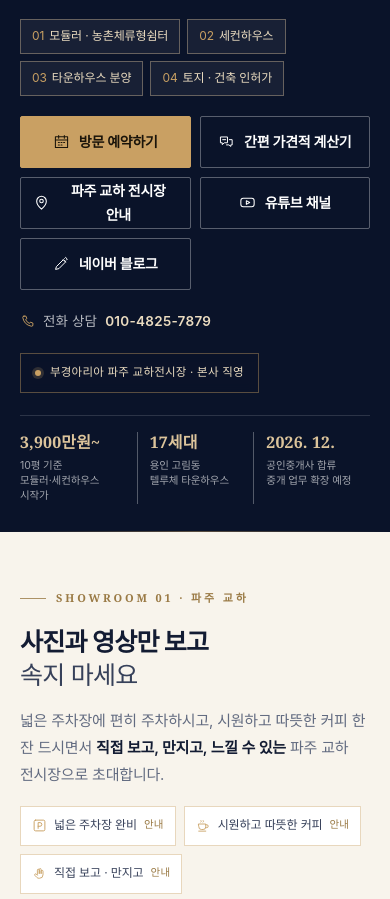
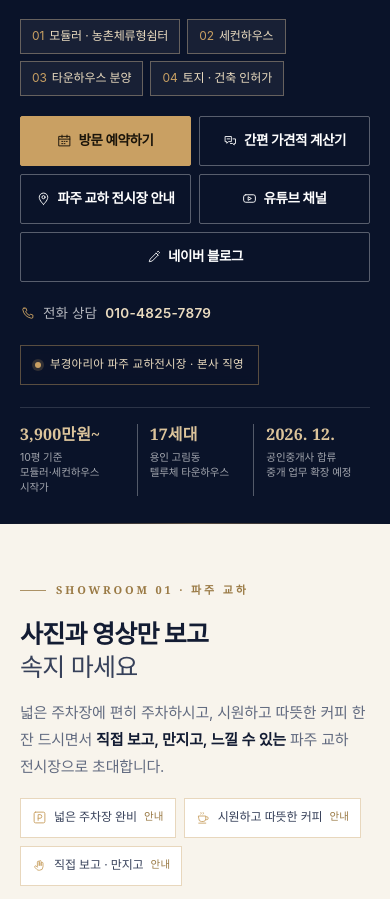
Before and after one commit to townhouseteluce-dotcom/housering-site, a plain HTML site: page index.html in a window 390 px wide. Shown: the part 870-1769 px from the top of the page. Drawn offline with Linux system fonts and the light colour scheme.

Commit message:
히어로 모바일 CTA 버튼 폭 보정, 지표 3개는 히어로 폭 전체 사용

```diff
--- a/index.html
+++ b/index.html
@@ -910,8 +910,9 @@ html.js [data-reveal].in{opacity:1;transform:none}
   .hs-dots{flex:1;justify-content:center}
   .hero h1{font-size:clamp(29px,8.4vw,40px);line-height:1.26}
   .hero-sub{font-size:15px;margin-bottom:22px}
-  .hero-actions{display:grid;grid-template-columns:1fr 1fr;gap:9px}
-  .hero-actions .btn{width:100%;padding:0 12px;font-size:14px}
+  .hero-actions{gap:8px}
+  .hero-actions .btn{flex:1 1 165px;padding:0 10px;font-size:13.5px;gap:6px;min-height:50px;letter-spacing:-.03em}
+  .hero-actions .btn svg{width:15px;height:15px}
   .showroom-actions{flex-direction:column}
   .showroom-actions .btn{width:100%}
   .map-links a{flex:1;text-align:center}
@@ -1339,12 +1340,12 @@ html.js [data-reveal].in{opacity:1;transform:none}
         <svg aria-hidden="true"><use href="#i-phone"/></svg>전화 상담 <b>010-4825-7879</b>
       </a>
       <span class="hero-badge"><i class="dot"></i>부경아리아 파주 교하전시장 · 본사 직영</span>
-      <ul class="hero-facts">
-                <li><a href="#estimate"><b>3,900만원~</b><span>10평 기준<br>모듈러·세컨하우스 시작가</span></a></li>
-                <li><a href="#properties"><b>17세대</b><span>용인 고림동<br>텔루체 타운하우스</span></a></li>
-                <li><a href="#services"><b>2026. 12.</b><span>공인중개사 합류<br>중개 업무 확장 예정</span></a></li>
-              </ul>
     </div>
+    <ul class="hero-facts">
+      <li><a href="#estimate"><b>3,900만원~</b><span>10평 기준<br>모듈러·세컨하우스 시작가</span></a></li>
+      <li><a href="#properties"><b>17세대</b><span>용인 고림동<br>텔루체 타운하우스</span></a></li>
+      <li><a href="#services"><b>2026. 12.</b><span>공인중개사 합류<br>중개 업무 확장 예정</span></a></li>
+    </ul>
   </div>
 </section>
 
```
